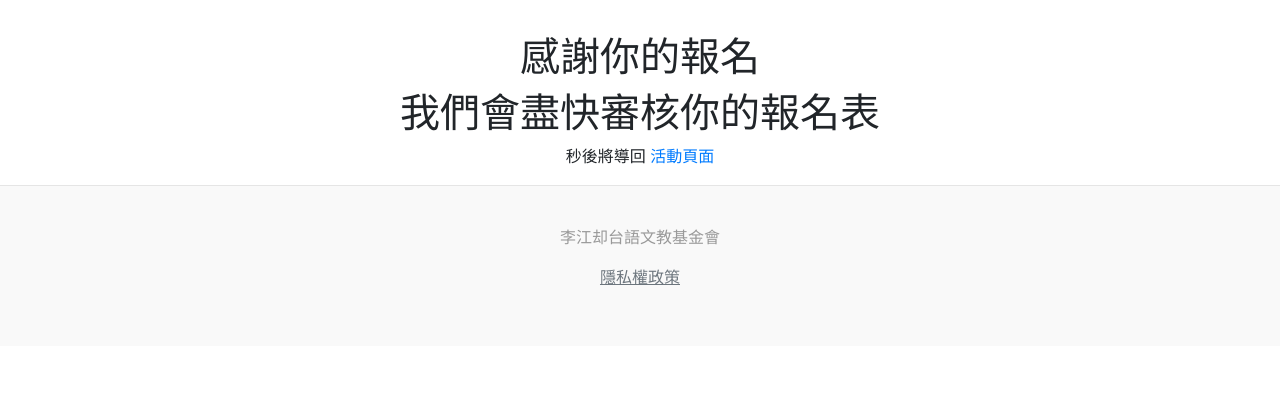
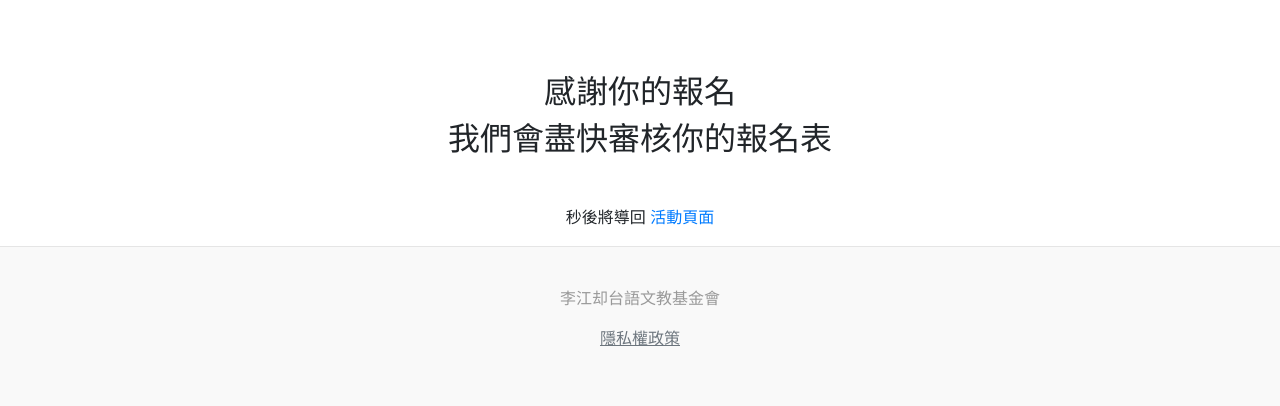
Before and after one commit to LKKTGB/lkkpomia, a Django app: template website/templates/video_contest/thanks.html in a window 1280 px wide. Shown: the part 92-498 px from the top of the page. Run offline with Django 3.2, Linux system fonts and the light colour scheme; the template is opened without the code that fills it, so the values that code supplies are empty; some libraries are stand-ins or nearby versions.

Commit message:
Re-style thanks page

```diff
--- a/website/templates/thanks.html
+++ b/website/templates/thanks.html
@@ -3,7 +3,7 @@
 
 {% block body %}
 <div>
-    <h1 class="text-center">感謝你的報名</h1>
+    <h2 class="text-center my-5">感謝你的報名</h2>
     <p class="text-center">
         <span id="countdown">{{ countdown }}</span> 秒後將導回 <a class="text-dark border-bottom border-dark" href="{% url 'post' post_id=post_id %}">活動頁面</a>
     </p>
--- a/website/templates/video_contest/thanks.html
+++ b/website/templates/video_contest/thanks.html
@@ -3,8 +3,8 @@
 
 {% block body %}
 <div>
-    <h1 class="text-center">感謝你的報名</h1>
-    <h1 class="text-center">我們會盡快審核你的報名表</h1>
+    <h2 class="text-center mt-5">感謝你的報名</h2>
+    <h2 class="text-center mb-5">我們會盡快審核你的報名表</h2>
     <p class="text-center">
         <span id="countdown">{{ countdown }}</span> 秒後將導回 <a href="{% url 'post' post_id=post_id %}">活動頁面</a>
     </p>
--- a/website/views/video_contest.py
+++ b/website/views/video_contest.py
@@ -404,6 +404,10 @@ class Thanks(Post):
 
     def get_context_data(self, *args, **kwargs):
         context_data = super().get_context_data(*args, **kwargs)
+        context_data['header'] = {
+            'title': self.object.title,
+            'url': reverse('post', kwargs={'post_id': self.object.id})
+        }
         context_data['nav_items'] = get_nav_items(self.object, self.request)
         context_data['post_id'] = self.object.id
         context_data['countdown'] = 10
```
